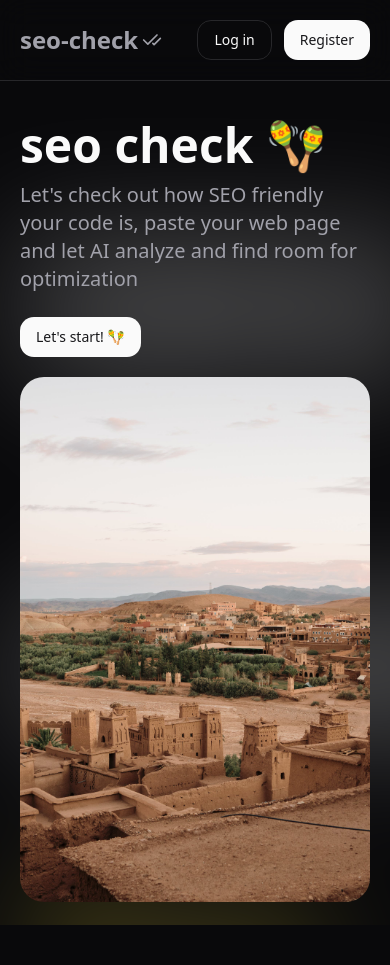
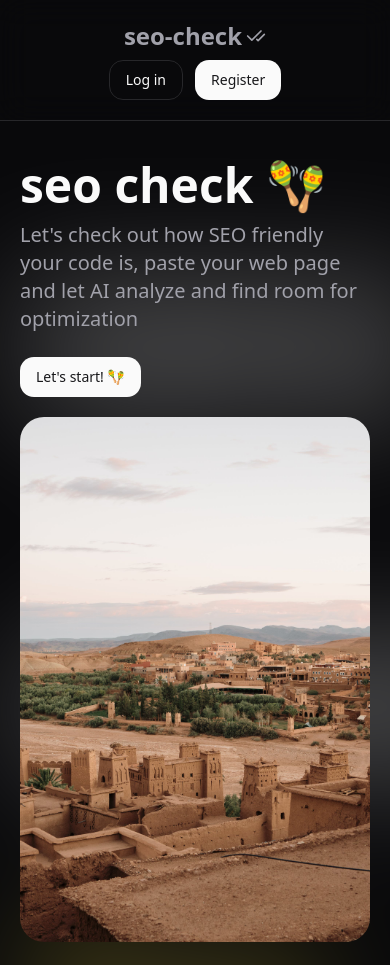
Before and after one commit to motorcykle/seo-check, a Next.js app: page / in a window 390 px wide. Before the commit the page ends 925 px from the top, so only its background shows below. Built offline with nearby package versions, Linux system fonts and the light colour scheme; no server answers.

Commit message:
headers fix

```diff
--- a/src/components/Header.tsx
+++ b/src/components/Header.tsx
@@ -9,7 +9,7 @@ export default async function Header () {
   const isSEOSTAR = await checkSubscription()
 
   return <header className="sticky top-0 z-50 border-b backdrop-blur-lg w-screen overflow-hidden">
-    <nav className="mx-auto max-w-7xl p-5 flex items-center justify-between">
+    <nav className="mx-auto max-w-7xl p-5 flex items-center justify-between flex-col md:flex-row space-y-2 md:space-y-0">
       <Link prefetch={false} href={"/"} className="flex items-center font-semibold text-muted-foreground text-2xl">seo-check <CheckCheck className="h-5 w-5 ml-1" /></Link>
 
 
```
